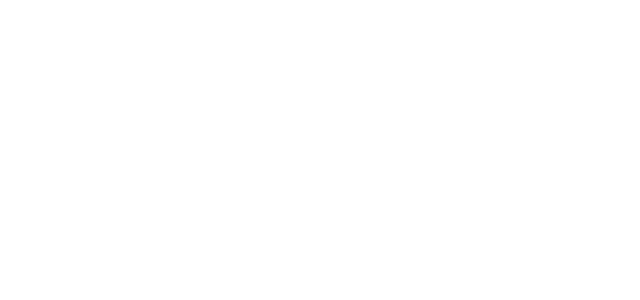
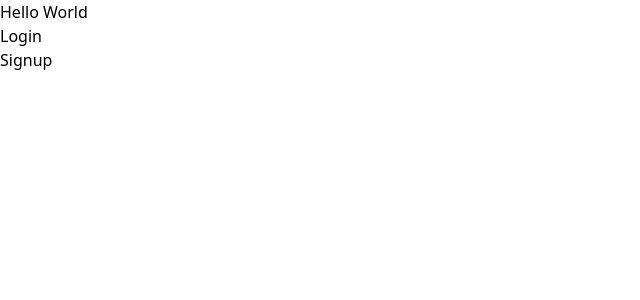
Before and after one commit to Carlos-hub/Pouca-carne, a React (Vite) app: page / in a window 1280 px wide. Before the commit this address had no page. Shown: the top 300 px of the page, without its empty margins (0-640 px from the left). Built offline with nearby package versions, Linux system fonts and the light colour scheme.

Commit message:
create-index

```diff
--- a/src/Router.tsx
+++ b/src/Router.tsx
@@ -1,4 +1,5 @@
 import { Route, Routes } from 'react-router-dom';
+import { Index } from './pages/Index';
 import { Login } from './pages/Login';
 import { Signup } from './pages/Signup';
 
@@ -7,6 +8,7 @@
         <Routes>
             <Route path="/login" element={<Login/>} />
             <Route path="/signup" element={<Signup/>} />
+            <Route path="/" element={<Index/>} />
         </Routes>
     )
 }
--- /dev/null
+++ b/src/pages/Index.tsx
@@ -0,0 +1,15 @@
+
+
+export function Index(){
+ return(
+  <>
+  <h1>Hello World</h1>
+  <div>
+  <a href="/login">Login</a>
+  </div>
+  <div>
+  <a href="/signup">Signup</a>
+  </div>
+  </>
+ )
+}
```
